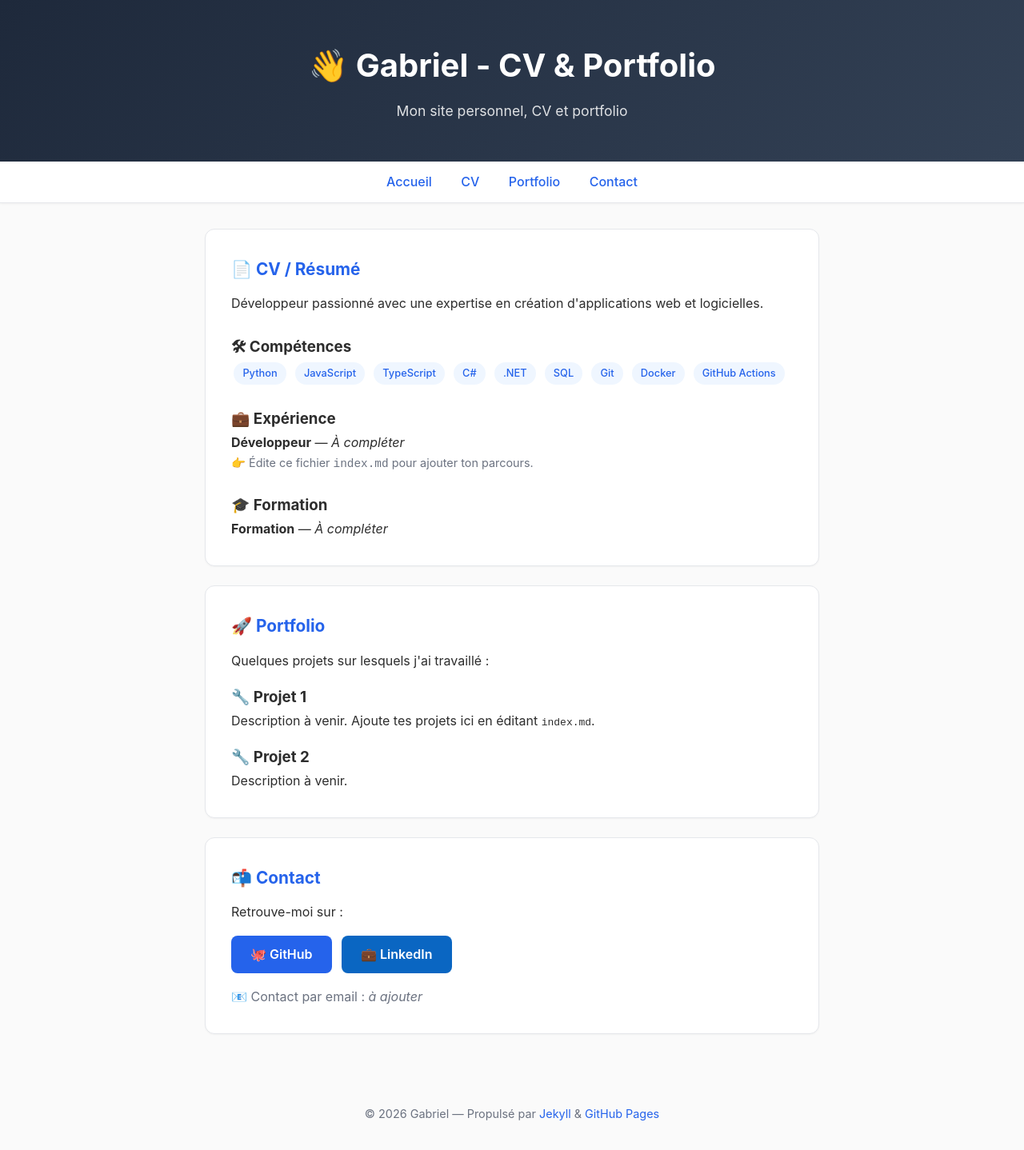
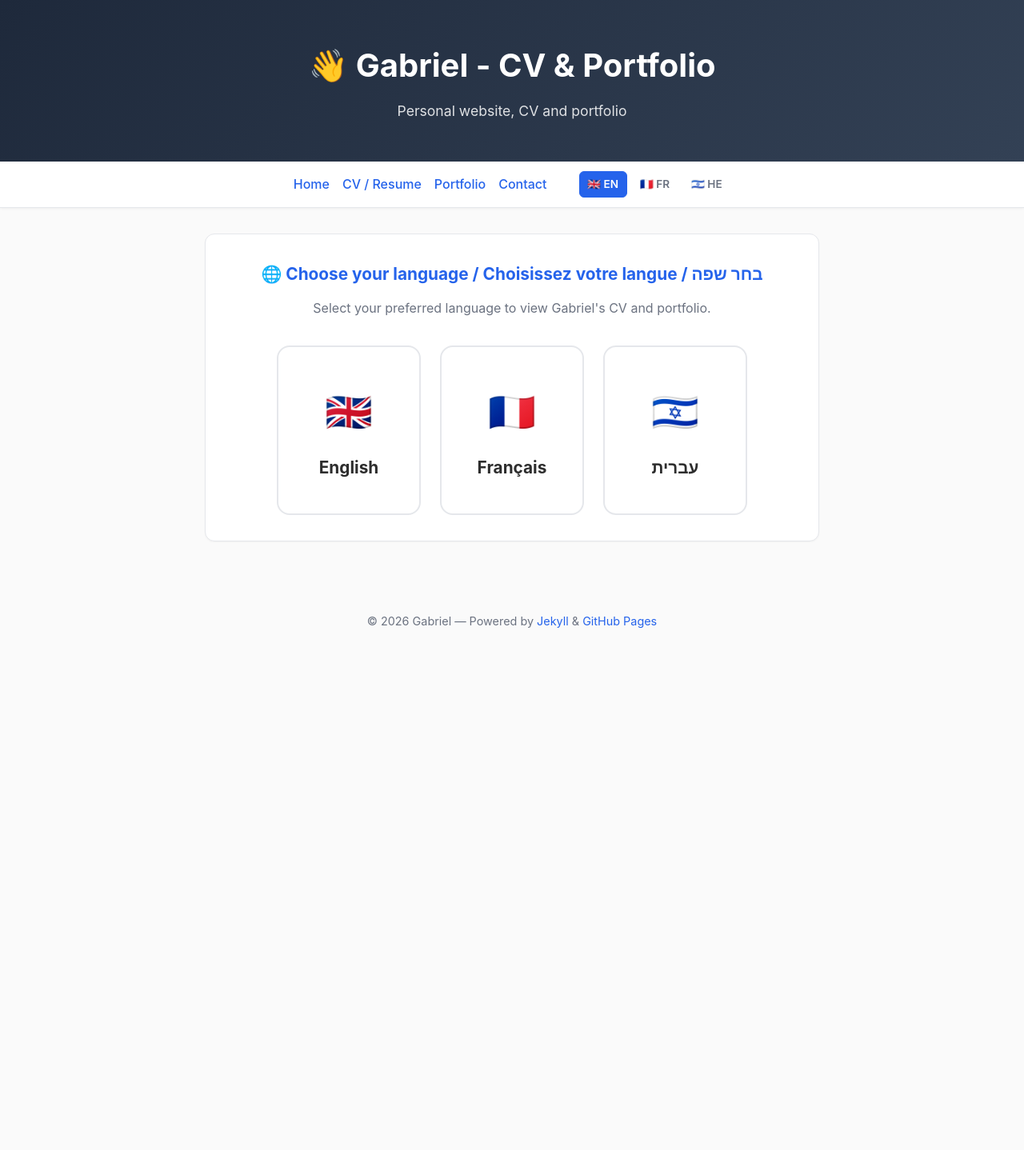
Before and after one commit to gcoh/resume, a Jekyll site: the page built from index.md, in a window 1280 px wide. Shown: the whole page at 80% size. Built offline with Jekyll 4.4.1, drawn with Linux system fonts in a browser that asks for light colours; after the commit the page ends 900 px from its top, so only the background shows below that.

Commit message:
Add multilingual support (EN, FR, HE) with RTL layout for Hebrew

```diff
--- a/_config.yml
+++ b/_config.yml
@@ -1,21 +1,27 @@
 # Site settings
 title: "Gabriel - CV & Portfolio"
-description: "Mon site personnel, CV et portfolio"
+description: "Personal website, CV and portfolio"
 author: "Gabriel"
+github_username: gcoh
 
 # URL configuration
-# Pour un site "projet" (repo resume) : https://gcoh.github.io/resume
-# Pour un site "utilisateur" (repo gcoh.github.io) : https://gcoh.github.io
+# Projet site (ce repo) : https://gcoh.github.io/resume
+# Si tu renommes le repo en gcoh.github.io : https://gcoh.github.io
 baseurl: "/resume"
 url: "https://gcoh.github.io"
 
+# Language settings
+default_lang: en
+languages:
+  en: English
+  fr: Français
+  he: עברית
+
 # Build settings
 markdown: kramdown
-remote_theme: pages-themes/minimal
 
-# Plugins
+# Plugins (GitHub Pages compatible)
 plugins:
-  - jekyll-remote-theme
   - jekyll-feed
   - jekyll-seo-tag
 
--- a/_layouts/default.html
+++ b/_layouts/default.html
@@ -1,12 +1,19 @@
+<!---
+  Layout: default
+  Supports LTR (English, French) and RTL (Hebrew)
+  Language is set via frontmatter 'lang' variable (en, fr, he)
+--->
+{% assign lang_code = page.lang | default: site.default_lang %}
+{% assign lang_data = site.data.languages[lang_code] %}
+{% assign dir = lang_data.dir | default: 'ltr' %}
 <!DOCTYPE html>
-<html lang="fr">
+<html lang="{{ lang_code }}" dir="{{ dir }}">
 <head>
     <meta charset="UTF-8">
     <meta name="viewport" content="width=device-width, initial-scale=1.0">
-    <meta name="description" content="{{ site.description }}">
+    <meta name="description" content="{{ page.description | default: site.description }}">
     <title>{{ page.title | default: site.title }}</title>
 
-    <!-- Open Graph -->
     <meta property="og:title" content="{{ page.title | default: site.title }}">
     <meta property="og:description" content="{{ page.description | default: site.description }}">
     <meta property="og:type" content="website">
@@ -22,11 +29,7 @@
             --muted: #6b7280;
         }
 
-        * {
-            margin: 0;
-            padding: 0;
-            box-sizing: border-box;
-        }
+        * { margin: 0; padding: 0; box-sizing: border-box; }
 
         body {
             font-family: -apple-system, BlinkMacSystemFont, "Segoe UI", Roboto, "Helvetica Neue", Arial, sans-serif;
@@ -43,16 +46,8 @@
             text-align: center;
         }
 
-        header h1 {
-            font-size: 2.5rem;
-            font-weight: 700;
-            margin-bottom: 0.5rem;
-        }
-
-        header p {
-            font-size: 1.1rem;
-            opacity: 0.85;
-        }
+        header h1 { font-size: 2.5rem; font-weight: 700; margin-bottom: 0.5rem; }
+        header p { font-size: 1.1rem; opacity: 0.85; }
 
         nav {
             background: var(--card-bg);
@@ -62,19 +57,50 @@
             position: sticky;
             top: 0;
             z-index: 10;
-            box-shadow: 0 1px 3px rgba(0, 0, 0, 0.05);
+            box-shadow: 0 1px 3px rgba(0,0,0,0.05);
+            display: flex;
+            justify-content: center;
+            align-items: center;
+            gap: 1rem;
+            flex-wrap: wrap;
         }
 
         nav a {
             color: var(--accent);
             text-decoration: none;
-            margin: 0 1rem;
             font-weight: 500;
             transition: opacity 0.2s;
         }
+        nav a:hover { opacity: 0.7; }
 
-        nav a:hover {
-            opacity: 0.7;
+        /* Language switcher */
+        .lang-switcher {
+            display: flex;
+            gap: 0.35rem;
+            margin-left: 1.5rem;
+            align-items: center;
+        }
+
+        .lang-switcher a {
+            padding: 0.25rem 0.6rem;
+            border-radius: 6px;
+            font-size: 0.85rem;
+            font-weight: 600;
+            text-decoration: none;
+            color: var(--muted);
+            border: 1px solid transparent;
+            transition: all 0.2s;
+        }
+
+        .lang-switcher a:hover {
+            border-color: var(--accent);
+            color: var(--accent);
+        }
+
+        .lang-switcher a.active {
+            background: var(--accent);
+            color: white;
+            border-color: var(--accent);
         }
 
         main {
@@ -89,19 +115,11 @@
             border-radius: 12px;
             padding: 2rem;
             margin-bottom: 1.5rem;
-            box-shadow: 0 1px 2px rgba(0, 0, 0, 0.04);
+            box-shadow: 0 1px 2px rgba(0,0,0,0.04);
             transition: box-shadow 0.2s;
         }
-
-        .card:hover {
-            box-shadow: 0 4px 12px rgba(0, 0, 0, 0.08);
-        }
-
-        .card h2 {
-            color: var(--accent);
-            margin-bottom: 0.75rem;
-            font-size: 1.3rem;
-        }
+        .card:hover { box-shadow: 0 4px 12px rgba(0,0,0,0.08); }
+        .card h2 { color: var(--accent); margin-bottom: 0.75rem; font-size: 1.3rem; }
 
         .tag {
             display: inline-block;
@@ -114,17 +132,41 @@
             font-weight: 500;
         }
 
+        /* Language selector page (root index) */
+        .lang-selector {
+            display: flex;
+            gap: 1.5rem;
+            justify-content: center;
+            flex-wrap: wrap;
+            margin-top: 2rem;
+        }
+
+        .lang-card {
+            background: var(--card-bg);
+            border: 2px solid var(--border);
+            border-radius: 16px;
+            padding: 2.5rem 2rem;
+            text-align: center;
+            min-width: 180px;
+            transition: all 0.2s;
+            text-decoration: none;
+            color: var(--text);
+        }
+        .lang-card:hover {
+            border-color: var(--accent);
+            box-shadow: 0 8px 24px rgba(37,99,235,0.12);
+            transform: translateY(-2px);
+        }
+        .lang-card .flag { font-size: 3rem; margin-bottom: 0.75rem; display: block; }
+        .lang-card .name { font-size: 1.3rem; font-weight: 700; }
+
         footer {
             text-align: center;
             padding: 2rem 1rem;
             color: var(--muted);
             font-size: 0.9rem;
         }
-
-        footer a {
-            color: var(--accent);
-            text-decoration: none;
-        }
+        footer a { color: var(--accent); text-decoration: none; }
 
         .btn {
             display: inline-block;
@@ -136,32 +178,47 @@
             font-weight: 600;
             transition: opacity 0.2s;
         }
+        .btn:hover { opacity: 0.85; }
 
-        .btn:hover {
-            opacity: 0.85;
+        /* RTL overrides */
+        [dir="rtl"] body {
+            direction: rtl;
+            text-align: right;
         }
+        [dir="rtl"] .lang-switcher {
+            margin-left: 0;
+            margin-right: 1.5rem;
+        }
+        [dir="rtl"] nav { direction: ltr; } /* keep nav LTR for language switcher */
 
         @media (max-width: 600px) {
-            header h1 {
-                font-size: 1.8rem;
-            }
-            .card {
-                padding: 1.25rem;
-            }
+            header h1 { font-size: 1.8rem; }
+            .card { padding: 1.25rem; }
+            nav { gap: 0.5rem; }
         }
     </style>
 </head>
 <body>
     <header>
-        <h1>👋 {{ site.title }}</h1>
-        <p>{{ site.description }}</p>
+        <h1>{{ site.data.i18n[lang_code].heading | default: "👋 Gabriel - CV & Portfolio" }}</h1>
+        <p>{{ site.data.i18n[lang_code].subtitle | default: site.description }}</p>
     </header>
 
     <nav>
-        <a href="{{ site.baseurl }}/">Accueil</a>
-        <a href="#cv">CV</a>
-        <a href="#portfolio">Portfolio</a>
-        <a href="#contact">Contact</a>
+        <a href="{{ site.baseurl }}/{{ lang_code }}/">{{ site.data.i18n[lang_code].home | default: "Home" }}</a>
+        <a href="{{ site.baseurl }}/{{ lang_code }}/#cv">{{ site.data.i18n[lang_code].cv | default: "CV" }}</a>
+        <a href="{{ site.baseurl }}/{{ lang_code }}/#portfolio">{{ site.data.i18n[lang_code].portfolio | default: "Portfolio" }}</a>
+        <a href="{{ site.baseurl }}/{{ lang_code }}/#contact">{{ site.data.i18n[lang_code].contact | default: "Contact" }}</a>
+
+        <span class="lang-switcher">
+            {% for lang in site.data.languages %}
+                {% assign l = lang[1] %}
+                {% assign lang_url = site.baseurl | append: '/' | append: l.code | append: '/' %}
+                <a href="{{ lang_url }}"
+                   class="{% if l.code == lang_code %}active{% endif %}"
+                   title="{{ l.name }}">{{ l.flag }} {{ l.code | upcase }}</a>
+            {% endfor %}
+        </span>
     </nav>
 
     <main>
@@ -170,8 +227,9 @@
 
     <footer>
         <p>
-            © {{ 'now' | date: "%Y" }} {{ site.author }} —
-            Propulsé par <a href="https://jekyllrb.com/" target="_blank" rel="noopener">Jekyll</a> &
+            &copy; {{ 'now' | date: "%Y" }} {{ site.author }} —
+            {{ site.data.i18n[lang_code].powered_by | default: "Powered by" }}
+            <a href="https://jekyllrb.com/" target="_blank" rel="noopener">Jekyll</a> &
             <a href="https://pages.github.com/" target="_blank" rel="noopener">GitHub Pages</a>
         </p>
     </footer>
--- a/index.md
+++ b/index.md
@@ -1,57 +1,23 @@
 ---
 layout: default
-title: "Gabriel — Développeur"
+lang: en
+title: "Gabriel — CV & Portfolio"
+description: "Personal website — choose your language"
 ---
 
-<div class="card" id="cv">
-    <h2>📄 CV / Résumé</h2>
-    <p>Développeur passionné avec une expertise en création d'applications web et logicielles.</p>
-
-    <h3 style="margin-top: 1.5rem;">🛠 Compétences</h3>
-    <p>
-        <span class="tag">Python</span>
-        <span class="tag">JavaScript</span>
-        <span class="tag">TypeScript</span>
-        <span class="tag">C#</span>
-        <span class="tag">.NET</span>
-        <span class="tag">SQL</span>
-        <span class="tag">Git</span>
-        <span class="tag">Docker</span>
-        <span class="tag">GitHub Actions</span>
+<div class="card" style="text-align: center;">
+    <h2>🌐 Choose your language / Choisissez votre langue / בחר שפה</h2>
+    <p style="color: var(--muted); margin-bottom: 1.5rem;">
+        Select your preferred language to view Gabriel's CV and portfolio.
     </p>
 
-    <h3 style="margin-top: 1.5rem;">💼 Expérience</h3>
-    <p><strong>Développeur</strong> — <em>À compléter</em></p>
-    <p style="color: var(--muted); font-size: 0.9rem;">👉 Édite ce fichier <code>index.md</code> pour ajouter ton parcours.</p>
-
-    <h3 style="margin-top: 1.5rem;">🎓 Formation</h3>
-    <p><strong>Formation</strong> — <em>À compléter</em></p>
-</div>
-
-<div class="card" id="portfolio">
-    <h2>🚀 Portfolio</h2>
-    <p>Quelques projets sur lesquels j'ai travaillé :</p>
-
-    <div style="margin-top: 1rem;">
-        <h3>🔧 Projet 1</h3>
-        <p>Description à venir. Ajoute tes projets ici en éditant <code>index.md</code>.</p>
-    </div>
-
-    <div style="margin-top: 1rem;">
-        <h3>🔧 Projet 2</h3>
-        <p>Description à venir.</p>
+    <div class="lang-selector">
+        {% for lang in site.data.languages %}
+            {% assign l = lang[1] %}
+            <a href="{{ site.baseurl }}/{{ l.code }}/" class="lang-card">
+                <span class="flag">{{ l.flag }}</span>
+                <span class="name">{{ l.name }}</span>
+            </a>
+        {% endfor %}
     </div>
 </div>
-
-<div class="card" id="contact">
-    <h2>📬 Contact</h2>
-    <p>Retrouve-moi sur :</p>
-    <p style="margin-top: 1rem;">
-        <a href="https://github.com/gcoh" class="btn">🐙 GitHub</a>
-        <span style="margin-left: 0.5rem;"></span>
-        <a href="https://linkedin.com/in/" class="btn" style="background: #0a66c2;">💼 LinkedIn</a>
-    </p>
-    <p style="margin-top: 1rem; color: var(--muted);">
-        📧 Contact par email : <em>à ajouter</em>
-    </p>
-</div>
```
Also changed, not shown: _data/i18n.yml (added, +32 -0 lines), _data/languages.yml (added, +20 -0 lines), en/index.md (added, +59 -0 lines), fr/index.md (added, +59 -0 lines), he/index.md (added, +59 -0 lines).
